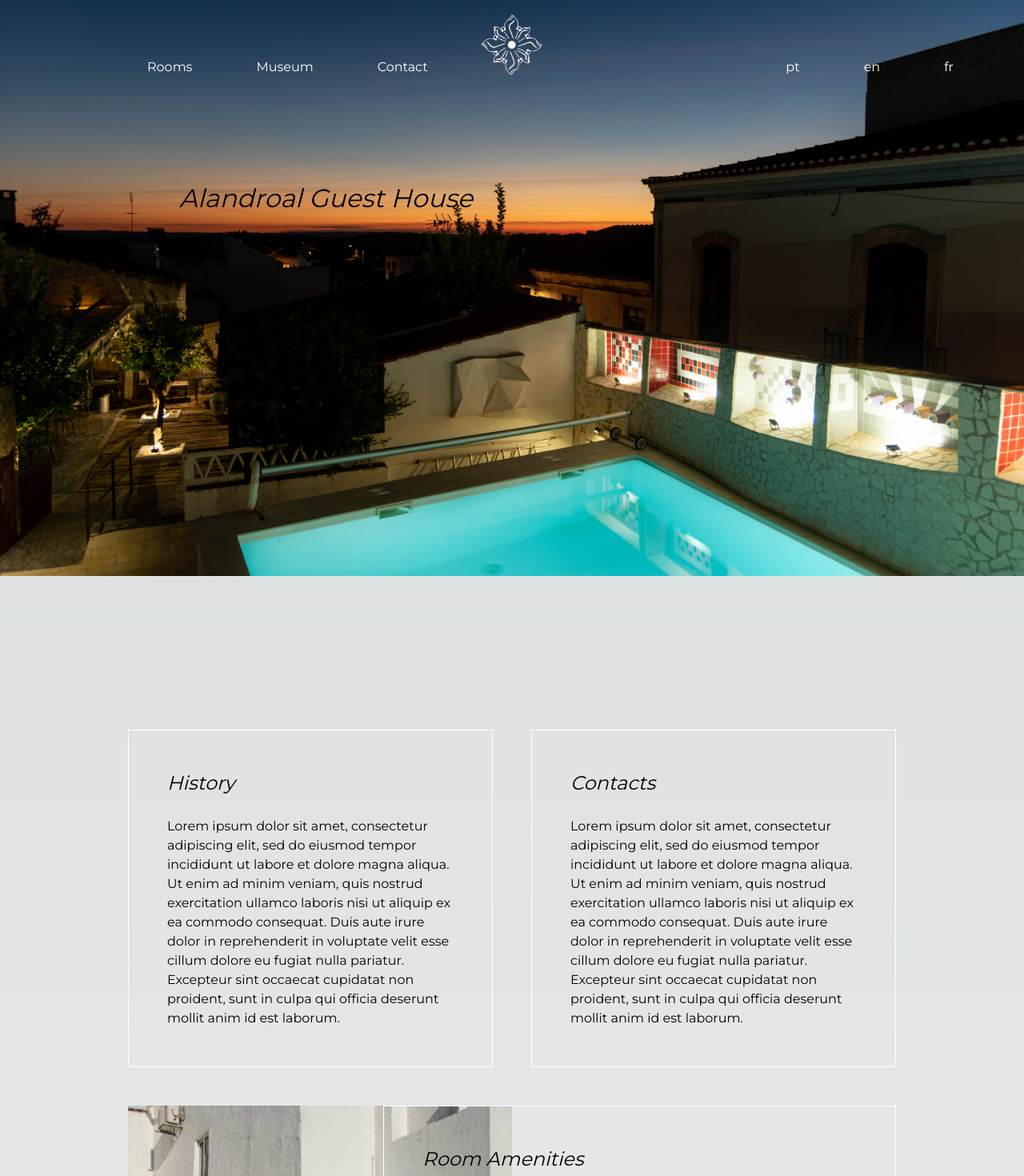
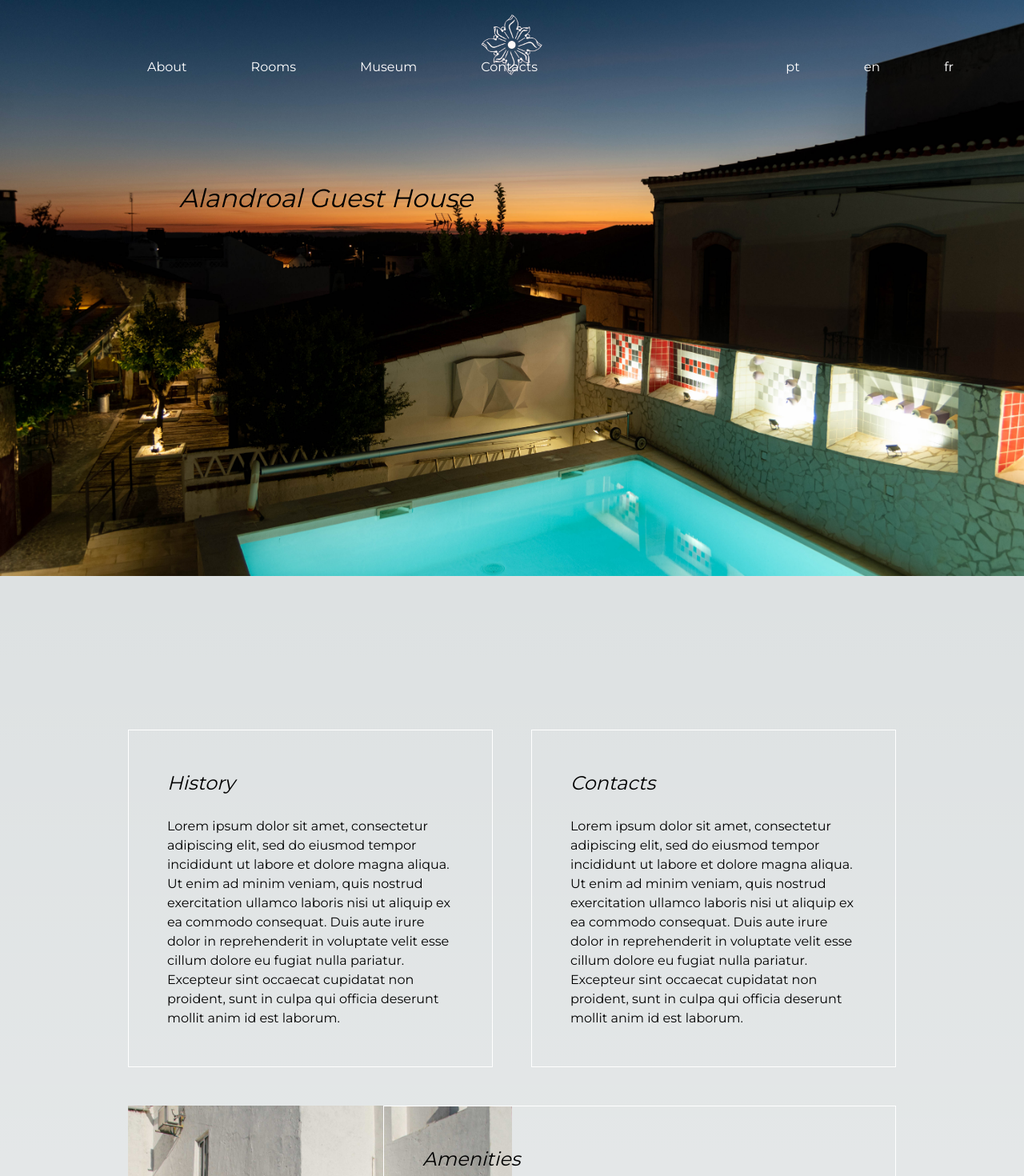
Before and after one commit to joaorsmatos02/AlandroalGuestHouse, a Next.js app: page / in a window 1280 px wide. Shown: the top 1470 px of the page at 80% size. Built offline with nearby package versions, Linux system fonts and the light colour scheme.

Commit message:
small changes

```diff
--- a/src/app/components/navbar/Navbar.tsx
+++ b/src/app/components/navbar/Navbar.tsx
@@ -28,13 +28,16 @@ export default function NavBar() {
       <div className={`${styles.topBar} ${scrolling ? styles.scrolled : ''}`}>
         <ul className={styles.navigation}>
           <li>
+            <Link href="/">About</Link>
+          </li>
+          <li>
             <Link href="/rooms">Rooms</Link>
           </li>
           <li>
             <Link href="/museum">Museum</Link>
           </li>
           <li>
-            <Link href="/contact">Contact</Link>
+            <Link href="/contact">Contacts</Link>
           </li>
         </ul>
         <Image
--- a/src/app/page.tsx
+++ b/src/app/page.tsx
@@ -1,3 +1,4 @@
+import Link from 'next/link';
 import Footer from './components/footer/Footer';
 import NavBar from './components/navbar/Navbar'
 import styles from './page.module.css'
@@ -31,7 +32,7 @@ export default function Home() {
                     <div className={styles.secondBackground} />
                 </div>
                 <div className={styles.roomInfo}>
-                    <h1>Room Amenities</h1>
+                    <h1>Amenities</h1>
                     <br/>
                     <p>Lorem ipsum dolor sit amet, consectetur adipiscing elit, sed do eiusmod tempor incididunt ut labore et dolore magna aliqua. Ut enim ad minim veniam, quis nostrud exercitation ullamco laboris nisi ut aliquip ex ea commodo consequat. Duis aute irure dolor in reprehenderit in voluptate velit esse cillum dolore eu fugiat nulla pariatur. Excepteur sint occaecat cupidatat non proident, sunt in culpa qui officia deserunt mollit anim id est laborum.</p>
                     <br/>
@@ -45,12 +46,16 @@ export default function Home() {
                 </div>
             </div>
 
-            <div className={styles.museumDiv}>
-                <h1>See Our Museum</h1>
-            </div>
+            <Link href="/museum">
+                <div className={styles.museumDiv}>
+                    <h1>See Our Museum</h1>
+                </div>
+            </Link>
 
             <div className={styles.line}>
-                <h1>Rooms</h1>
+                <Link href="/rooms">
+                    <h1>Rooms</h1>
+                </Link>
             </div>
 
             <div className={styles.infoWrapper}>
```
